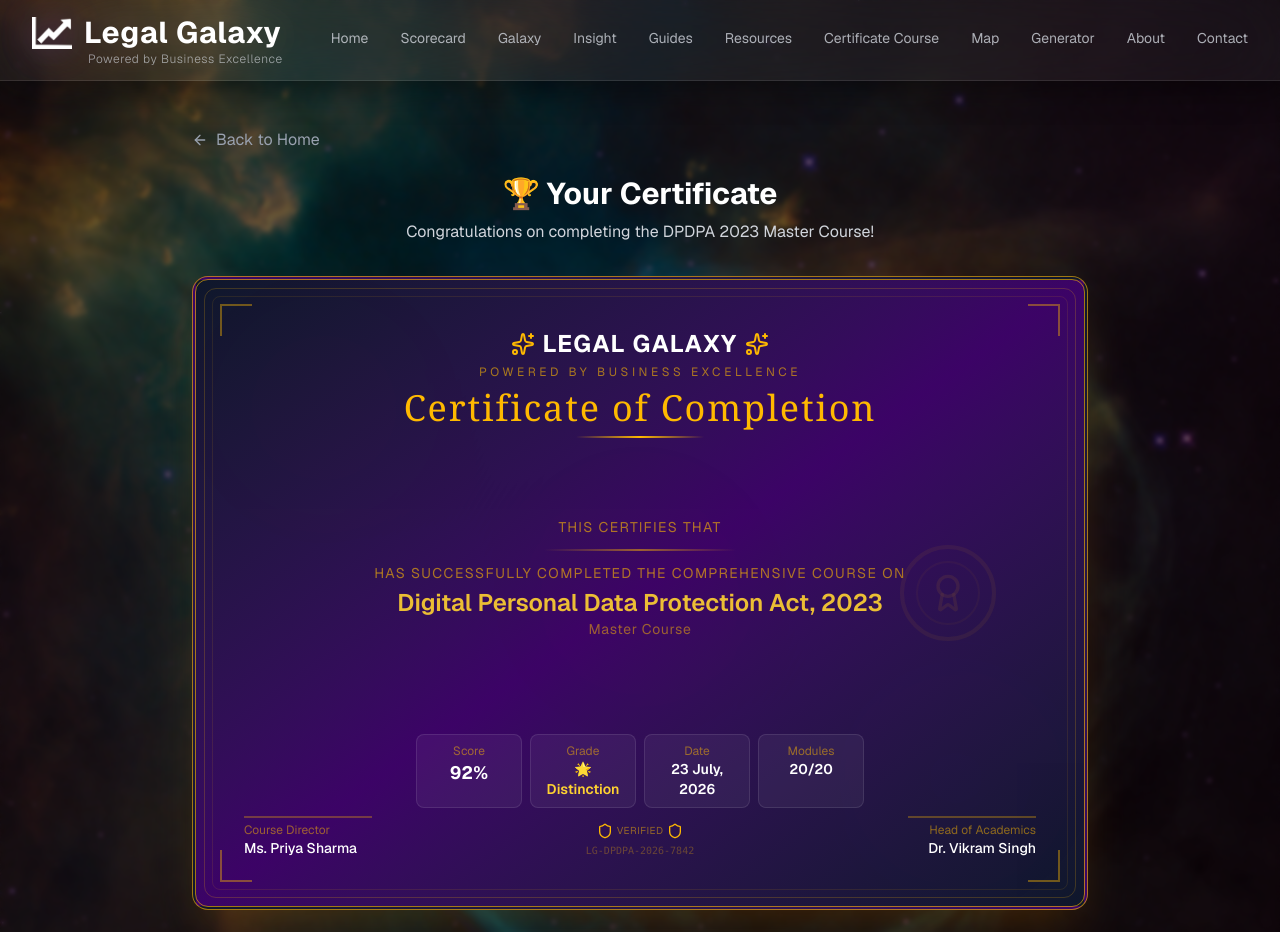
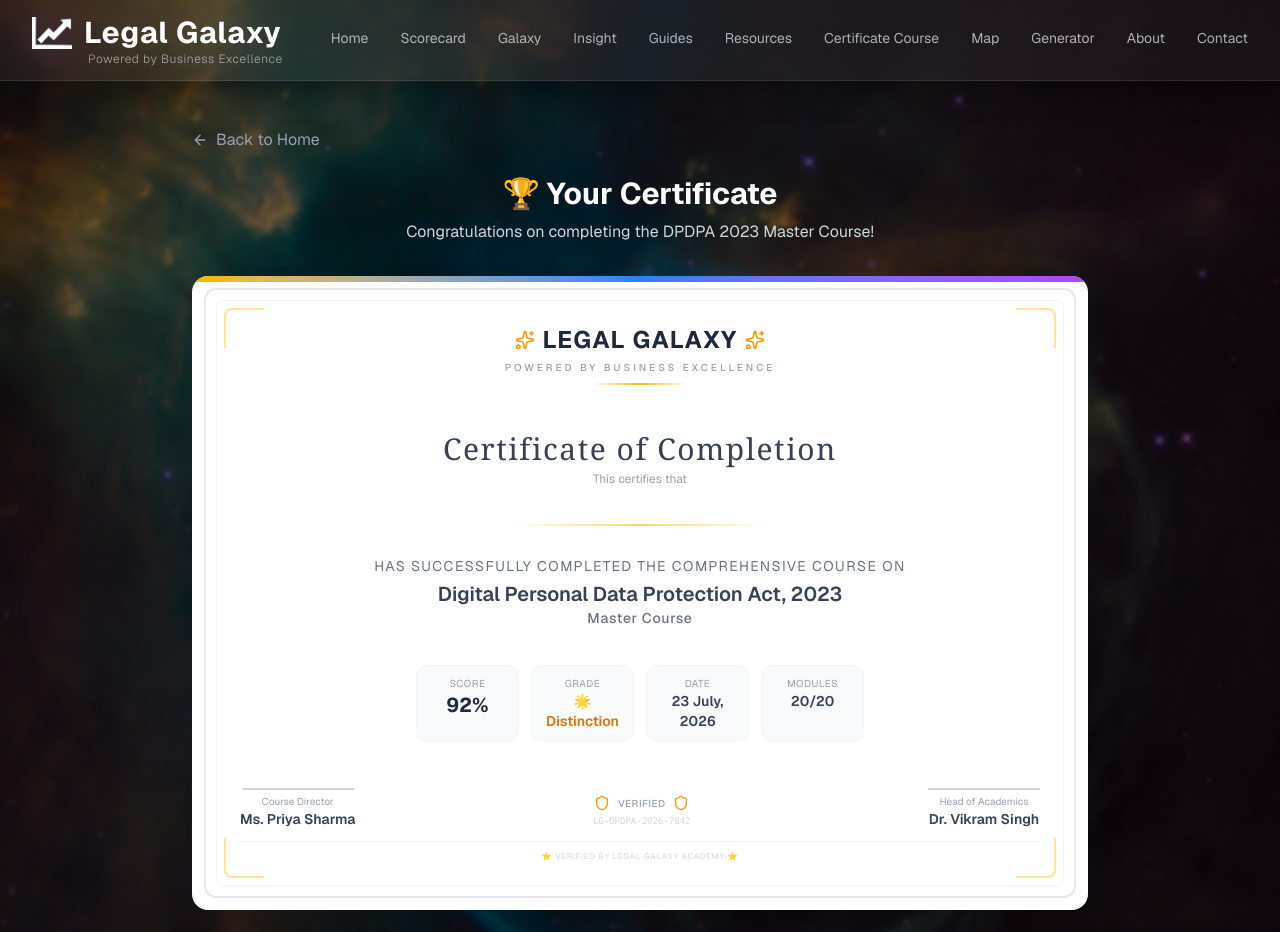
Before and after one commit to yashkulshrestha1102/data-protection-galaxy, a Next.js app: page /certificate in a window 1280 px wide. Shown: the top 932 px of the page. Built offline with nearby package versions, Linux system fonts and the light colour scheme.

Commit message:
feat: professional white certificate design

```diff
--- a/components/certificate/Certificate.tsx
+++ b/components/certificate/Certificate.tsx
@@ -1,7 +1,7 @@
 "use client";
 
 import { useRef } from 'react';
-import { Award, Star, Shield, Sparkles, CheckCircle } from 'lucide-react';
+import { Award, Shield, Sparkles, CheckCircle, Download } from 'lucide-react';
 
 interface CertificateProps {
   userName: string;
@@ -26,142 +26,152 @@ export default function Certificate({
 
   const getGrade = (score: number) => {
     if (score >= 90) return '🌟 Distinction';
-    if (score >= 80) return '🏅 First Class';
+    if (score >= 80) return '🥇 First Class';
     if (score >= 70) return '🥈 Second Class';
     return '🥉 Pass';
   };
 
+  const getGradeColor = (score: number) => {
+    if (score >= 90) return 'text-amber-600';
+    if (score >= 80) return 'text-blue-600';
+    if (score >= 70) return 'text-purple-600';
+    return 'text-gray-600';
+  };
+
   return (
-    <div className="flex flex-col items-center">
-      {/* Preview */}
+    <div className="flex flex-col items-center w-full">
+      {/* ===== CERTIFICATE PREVIEW ===== */}
       <div
         ref={certificateRef}
-        className="relative w-full max-w-4xl aspect-[1.414/1] bg-gradient-to-br from-slate-900 via-purple-950 to-slate-900 rounded-2xl border-4 border-double border-amber-400/60 shadow-2xl shadow-amber-500/20 p-8 md:p-12 overflow-hidden"
+        className="relative w-full max-w-4xl aspect-[1.414/1] bg-white rounded-2xl shadow-2xl shadow-black/20 overflow-hidden"
       >
-        {/* Background Decorative Elements */}
-        <div className="absolute inset-0 opacity-5">
-          <div className="absolute top-0 left-0 w-64 h-64 bg-amber-400/20 rounded-full blur-3xl" />
-          <div className="absolute bottom-0 right-0 w-64 h-64 bg-purple-400/20 rounded-full blur-3xl" />
-          <div className="absolute top-1/2 left-1/2 -translate-x-1/2 -translate-y-1/2 w-96 h-96 bg-amber-500/10 rounded-full blur-3xl" />
-        </div>
+        {/* ===== BORDER ===== */}
+        <div className="absolute inset-3 border-2 border-gray-200 rounded-xl" />
+        <div className="absolute inset-6 border border-gray-100 rounded-lg" />
 
-        {/* Border Decor */}
-        <div className="absolute inset-2 border border-amber-400/20 rounded-xl" />
-        <div className="absolute inset-4 border border-amber-400/10 rounded-lg" />
+        {/* ===== DECORATIVE TOP BAR ===== */}
+        <div className="absolute top-0 left-0 right-0 h-1.5 bg-gradient-to-r from-amber-400 via-blue-500 to-purple-500" />
 
-        {/* Corner Decorations */}
-        <div className="absolute top-6 left-6 w-8 h-8 border-t-2 border-l-2 border-amber-400/40" />
-        <div className="absolute top-6 right-6 w-8 h-8 border-t-2 border-r-2 border-amber-400/40" />
-        <div className="absolute bottom-6 left-6 w-8 h-8 border-b-2 border-l-2 border-amber-400/40" />
-        <div className="absolute bottom-6 right-6 w-8 h-8 border-b-2 border-r-2 border-amber-400/40" />
+        {/* ===== CORNER DECORATIONS ===== */}
+        <div className="absolute top-8 left-8 w-10 h-10 border-t-2 border-l-2 border-amber-400/40 rounded-tl-lg" />
+        <div className="absolute top-8 right-8 w-10 h-10 border-t-2 border-r-2 border-amber-400/40 rounded-tr-lg" />
+        <div className="absolute bottom-8 left-8 w-10 h-10 border-b-2 border-l-2 border-amber-400/40 rounded-bl-lg" />
+        <div className="absolute bottom-8 right-8 w-10 h-10 border-b-2 border-r-2 border-amber-400/40 rounded-br-lg" />
 
-        <div className="relative z-10 h-full flex flex-col items-center justify-between text-center">
-          {/* Header */}
-          <div>
+        {/* ===== CONTENT ===== */}
+        <div className="relative z-10 h-full flex flex-col items-center justify-between p-8 md:p-12">
+          {/* ===== HEADER ===== */}
+          <div className="text-center">
             <div className="flex items-center justify-center gap-2 mb-1">
-              <Sparkles className="w-6 h-6 text-amber-400" />
-              <span className="text-2xl font-bold text-white tracking-wider">LEGAL GALAXY</span>
-              <Sparkles className="w-6 h-6 text-amber-400" />
+              <Sparkles className="w-5 h-5 text-amber-500" />
+              <span className="text-xl md:text-2xl font-bold text-gray-800 tracking-wider">
+                LEGAL GALAXY
+              </span>
+              <Sparkles className="w-5 h-5 text-amber-500" />
             </div>
-            <p className="text-xs text-amber-400/60 tracking-[0.3em] uppercase">
+            <p className="text-[10px] text-gray-400 tracking-[0.3em] uppercase font-medium">
               Powered by Business Excellence
+            </p>
+            <div className="w-24 h-0.5 bg-gradient-to-r from-transparent via-amber-400 to-transparent mx-auto mt-2" />
+          </div>
+
+          {/* ===== TITLE ===== */}
+          <div className="text-center mt-2">
+            <h2 className="text-2xl md:text-3xl font-serif text-gray-700 tracking-wider">
+              Certificate of Completion
+            </h2>
+            <p className="text-xs text-gray-400 mt-1">This certifies that</p>
+          </div>
+
+          {/* ===== USER NAME ===== */}
+          <div className="text-center -mt-2">
+            <h3 className="text-3xl md:text-5xl font-bold text-gray-800 tracking-wide">
+              {userName}
+            </h3>
+            <div className="w-64 h-0.5 bg-gradient-to-r from-transparent via-amber-400/60 to-transparent mx-auto mt-2" />
+          </div>
+
+          {/* ===== COURSE DETAILS ===== */}
+          <div className="text-center -mt-2">
+            <p className="text-sm text-gray-500 tracking-widest uppercase">
+              has successfully completed the comprehensive course on
+            </p>
+            <h4 className="text-lg md:text-xl font-semibold text-gray-700 mt-1">
+              Digital Personal Data Protection Act, 2023
+            </h4>
+            <p className="text-sm text-gray-500 font-medium tracking-wider">
+              Master Course
             </p>
           </div>
 
-          {/* Seal */}
-          <div className="absolute right-10 top-1/2 -translate-y-1/2 opacity-20">
-            <div className="w-24 h-24 rounded-full border-4 border-amber-400/30 flex items-center justify-center">
-              <div className="w-16 h-16 rounded-full border-2 border-amber-400/20 flex items-center justify-center">
-                <Award className="w-10 h-10 text-amber-400/40" />
+          {/* ===== SCORE & DETAILS ===== */}
+          <div className="w-full max-w-md">
+            <div className="grid grid-cols-2 md:grid-cols-4 gap-3">
+              <div className="bg-gray-50 rounded-xl p-2.5 text-center border border-gray-100">
+                <p className="text-[10px] text-gray-400 uppercase tracking-wider">Score</p>
+                <p className="text-xl font-bold text-gray-800">{score}%</p>
+              </div>
+              <div className="bg-gray-50 rounded-xl p-2.5 text-center border border-gray-100">
+                <p className="text-[10px] text-gray-400 uppercase tracking-wider">Grade</p>
+                <p className={`text-sm font-semibold ${getGradeColor(score)}`}>
+                  {getGrade(score)}
+                </p>
+              </div>
+              <div className="bg-gray-50 rounded-xl p-2.5 text-center border border-gray-100">
+                <p className="text-[10px] text-gray-400 uppercase tracking-wider">Date</p>
+                <p className="text-sm font-semibold text-gray-700">{date}</p>
+              </div>
+              <div className="bg-gray-50 rounded-xl p-2.5 text-center border border-gray-100">
+                <p className="text-[10px] text-gray-400 uppercase tracking-wider">Modules</p>
+                <p className="text-sm font-semibold text-gray-700">{modulesCompleted}/{totalModules}</p>
               </div>
             </div>
           </div>
 
-          {/* Title */}
-          <div className="mt-2">
-            <h2 className="text-3xl md:text-4xl font-serif text-amber-400 tracking-wider">
-              Certificate of Completion
-            </h2>
-            <div className="w-32 h-0.5 bg-gradient-to-r from-transparent via-amber-400 to-transparent mx-auto mt-2" />
-          </div>
+          {/* ===== FOOTER ===== */}
+          <div className="w-full mt-2">
+            <div className="flex justify-between items-end">
+              {/* Left Signature */}
+              <div className="text-center">
+                <div className="w-28 h-0.5 bg-gray-300 mx-auto mb-1" />
+                <p className="text-[10px] text-gray-400">Course Director</p>
+                <p className="text-sm font-semibold text-gray-700">Ms. Priya Sharma</p>
+              </div>
 
-          {/* Body */}
-          <div className="flex-1 flex flex-col items-center justify-center -mt-4">
-            <p className="text-sm text-amber-400/60 tracking-widest uppercase mb-2">
-              This certifies that
-            </p>
-            <h3 className="text-3xl md:text-5xl font-bold text-white mb-1">
-              {userName}
-            </h3>
-            <div className="w-48 h-0.5 bg-gradient-to-r from-transparent via-amber-400/50 to-transparent mx-auto" />
-            <p className="text-sm text-amber-400/60 tracking-widest uppercase mt-3">
-              has successfully completed the comprehensive course on
-            </p>
-            <h4 className="text-xl md:text-2xl font-semibold text-amber-300/90 mt-1">
-              Digital Personal Data Protection Act, 2023
-            </h4>
-            <p className="text-sm text-amber-400/50 tracking-wider">
-              Master Course
-            </p>
-          </div>
+              {/* Center Verification */}
+              <div className="text-center">
+                <div className="flex items-center gap-2 justify-center">
+                  <Shield className="w-4 h-4 text-amber-500" />
+                  <span className="text-[10px] text-gray-400 tracking-wider font-medium">VERIFIED</span>
+                  <Shield className="w-4 h-4 text-amber-500" />
+                </div>
+                <p className="text-[9px] text-gray-300 font-mono mt-1">{certificateId}</p>
+              </div>
 
-          {/* Details */}
-          <div className="w-full max-w-md">
-            <div className="grid grid-cols-2 md:grid-cols-4 gap-2 text-xs">
-              <div className="bg-white/5 rounded-lg p-2 border border-white/10">
-                <p className="text-amber-400/50">Score</p>
-                <p className="text-white font-bold text-lg">{score}%</p>
-              </div>
-              <div className="bg-white/5 rounded-lg p-2 border border-white/10">
-                <p className="text-amber-400/50">Grade</p>
-                <p className="text-amber-300 font-semibold text-sm">{getGrade(score)}</p>
-              </div>
-              <div className="bg-white/5 rounded-lg p-2 border border-white/10">
-                <p className="text-amber-400/50">Date</p>
-                <p className="text-white font-semibold text-sm">{date}</p>
-              </div>
-              <div className="bg-white/5 rounded-lg p-2 border border-white/10">
-                <p className="text-amber-400/50">Modules</p>
-                <p className="text-white font-semibold text-sm">{modulesCompleted}/{totalModules}</p>
+              {/* Right Signature */}
+              <div className="text-center">
+                <div className="w-28 h-0.5 bg-gray-300 mx-auto mb-1" />
+                <p className="text-[10px] text-gray-400">Head of Academics</p>
+                <p className="text-sm font-semibold text-gray-700">Dr. Vikram Singh</p>
               </div>
             </div>
-          </div>
 
-          {/* Footer */}
-          <div className="w-full mt-2">
-            <div className="flex justify-between items-end">
-              <div className="text-left">
-                <div className="w-32 h-0.5 bg-amber-400/30 mb-1" />
-                <p className="text-xs text-amber-400/50">Course Director</p>
-                <p className="text-sm text-white font-medium">Ms. Priya Sharma</p>
-              </div>
-              <div className="text-center">
-                <div className="flex items-center gap-1 justify-center">
-                  <Shield className="w-4 h-4 text-amber-400" />
-                  <span className="text-[10px] text-amber-400/50 tracking-wider">VERIFIED</span>
-                  <Shield className="w-4 h-4 text-amber-400" />
-                </div>
-                <p className="text-[10px] text-amber-400/30 mt-1 font-mono">{certificateId}</p>
-              </div>
-              <div className="text-right">
-                <div className="w-32 h-0.5 bg-amber-400/30 mb-1 ml-auto" />
-                <p className="text-xs text-amber-400/50">Head of Academics</p>
-                <p className="text-sm text-white font-medium">Dr. Vikram Singh</p>
-              </div>
+            {/* ===== BOTTOM BAR ===== */}
+            <div className="mt-3 pt-2 border-t border-gray-100 text-center">
+              <p className="text-[8px] text-gray-300 tracking-widest uppercase">
+                ⭐ Verified by Legal Galaxy Academy ⭐
+              </p>
             </div>
           </div>
         </div>
       </div>
 
-      {/* Download Button */}
+      {/* ===== DOWNLOAD BUTTON ===== */}
       <button
-        onClick={() => {
-          // Will implement download function
-          alert('📥 Certificate download coming soon!');
-        }}
+        onClick={() => alert('📥 PDF Download coming soon!')}
         className="mt-6 px-8 py-3 rounded-xl bg-gradient-to-r from-amber-500 to-orange-500 text-white font-semibold hover:scale-105 transition-all flex items-center gap-2 shadow-lg shadow-amber-500/25"
       >
-        <Award className="w-5 h-5" />
+        <Download className="w-5 h-5" />
         Download Certificate (PDF)
       </button>
     </div>
```
